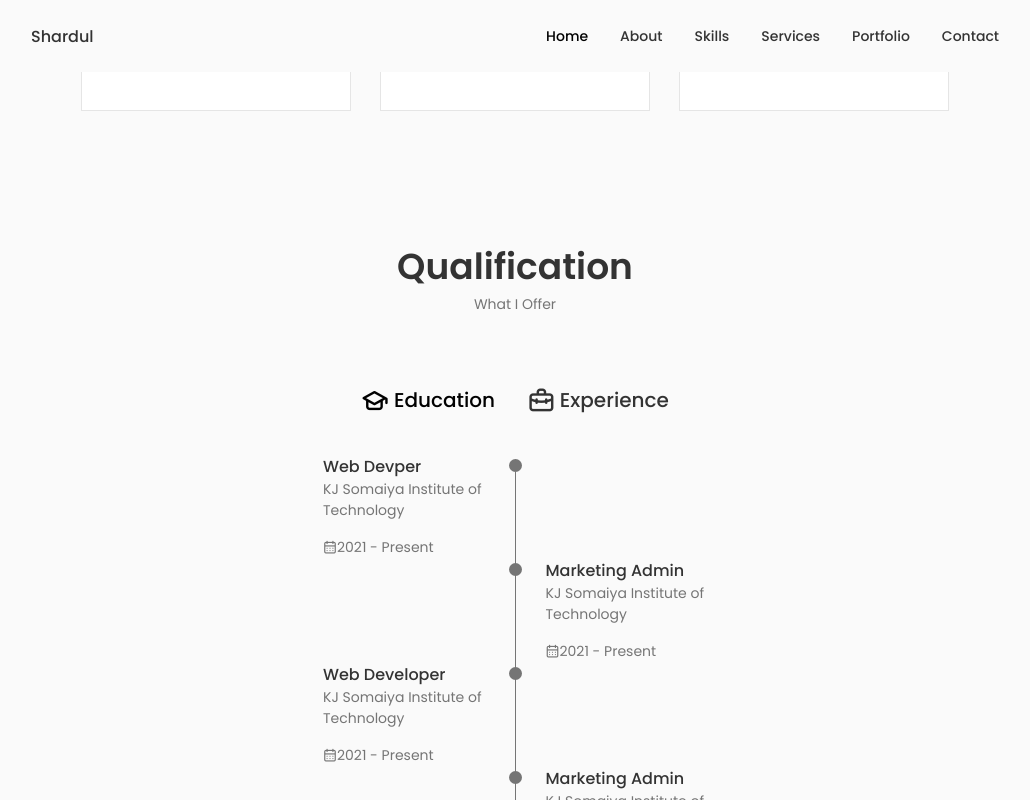
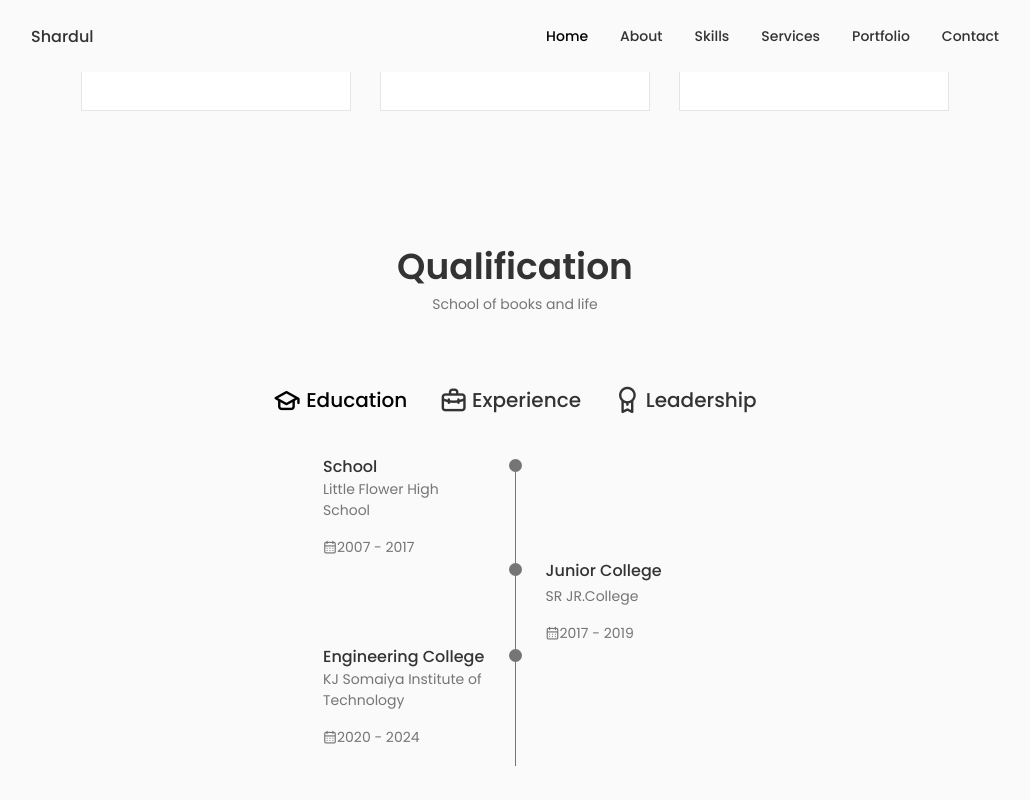
Before and after one commit to shardulgawande27/portfolioWebsite, a React (Create React App) app: page / in a window 1280 px wide. Both pictures are taken after a click on the element "Education". Shown: the part 2520-3320 px from the top of the page, without its empty margins (125-1155 px from the left). Built offline with nearby package versions, Linux system fonts and the light colour scheme.

Commit message:
forth commit

```diff
--- a/src/components/contact/Contact.jsx
+++ b/src/components/contact/Contact.jsx
@@ -1,70 +1,77 @@
-import React,{ useRef } from 'react'
-import "./contact.css"
-import emailjs from '@emailjs/browser';
+import React, { useRef } from "react";
+import "./contact.css";
+import emailjs from "@emailjs/browser";
 
 export const Contact = () => {
-
   const form = useRef();
 
   const sendEmail = (e) => {
     e.preventDefault();
 
-      emailjs.sendForm('service_vex7ehl', 'template_zt7qd3d', form.current, 'X5eT_WK7ZVcdLOODa')
+    emailjs.sendForm(
+      "service_vex7ehl",
+      "template_zt7qd3d",
+      form.current,
+      "X5eT_WK7ZVcdLOODa"
+    );
     e.target.reset();
-    }
+  };
 
   return (
     <section className="contact section" id="contact">
       <h2 className="section__title">Get in touch</h2>
-      <span className="section__subtitle">
-        Contact Me
-      </span>
+      <span className="section__subtitle">Contact Me</span>
 
       <div className="contact__container container grid">
         <div className="contact__content">
-            <h3 className="contact__title">
-                Talk to me
-            </h3>
+          <h3 className="contact__title">Talk to me</h3>
 
           <div className="contact__info">
             <div className="contact__card">
               <i className="bx bx-mail-send contact__card-icon"></i>
               <h3 className="contact__card-title">Email</h3>
-                    <span className="contact__card-data">user@gmail.com</span>
+              <span className="contact__card-data">shardul.g@somaiya.edu</span>
 
-                    <a href="mailto:shardul.g@somaiya.edu" className="contact__button">Write me <i className="bx bx-right-arrow-alt contact__button-icon">
-                        </i></a>
+              <a
+                href="mailto:shardul.g@somaiya.edu"
+                className="contact__button"
+              >
+                Write me{" "}
+                <i className="bx bx-right-arrow-alt contact__button-icon"></i>
+              </a>
             </div>
             <div className="contact__card">
               <i className="bx bxl-whatsapp contact__card-icon"></i>
               <h3 className="contact__card-title">Whatsapp</h3>
               <span className="contact__card-data">+91-9967088007</span>
 
-                    <a href="" className="contact__button">Write me <i className="bx bx-right-arrow-alt contact__button-icon">
-                        </i></a>
+              <a href="" className="contact__button">
+                Write me{" "}
+                <i className="bx bx-right-arrow-alt contact__button-icon"></i>
+              </a>
             </div>
             <div className="contact__card">
               <i className="bx bxl-instagram contact__card-icon"></i>
               <h3 className="contact__card-title">Instagram</h3>
               <span className="contact__card-data">@shardul_gawande</span>
 
-                    <a href="" className="contact__button">Write me <i className="bx bx-right-arrow-alt contact__button-icon">
-                        </i></a>
+              <a href="" className="contact__button">
+                Write me{" "}
+                <i className="bx bx-right-arrow-alt contact__button-icon"></i>
+              </a>
             </div>
           </div>
         </div>
         <div className="contact__content">
-            <h3 className="contact__title">
-                Write me your project
-            </h3>
-            <form  ref={form} onSubmit={sendEmail} className="contact__form">
+          <h3 className="contact__title">Write me your project</h3>
+          <form ref={form} onSubmit={sendEmail} className="contact__form">
             <div className="contact__form-div">
               <label className="contact__form-tag">Name</label>
               <input
                 type="text"
-                    name = "name"
+                name="name"
                 className="contact__form-input"
-                    placeholder='Insert your name'
+                placeholder="Insert your name"
               />
             </div>
 
@@ -72,9 +79,9 @@ export const Contact = () => {
               <label className="contact__form-tag">Email</label>
               <input
                 type="email"
-                    name = "email"
+                name="email"
                 className="contact__form-input"
-                    placeholder='Insert your name'
+                placeholder="Insert your name"
               />
             </div>
             <div className="contact__form-div contact__form-area">
@@ -83,12 +90,12 @@ export const Contact = () => {
                 name="project"
                 cols="30"
                 rows="10"
-                    className='contact__form-input'
-                    placeholder='Write your project'
-                    >
-                    </textarea>
+                className="contact__form-input"
+                placeholder="Write your project"
+              ></textarea>
             </div>
-                <button className="button button--flex">Send Message
+            <button className="button button--flex">
+              Send Message
               <svg
                 className="button__icon"
                 xmlns="http://www.w3.org/2000/svg"
@@ -111,5 +118,5 @@ export const Contact = () => {
         </div>
       </div>
     </section>
-  )
-}
+  );
+};
--- a/src/components/home/Data.jsx
+++ b/src/components/home/Data.jsx
@@ -1,4 +1,4 @@
-import React from 'react'
+import React from "react";
 
 const Data = () => {
   return (
@@ -56,9 +56,10 @@ const Data = () => {
         </svg>
       </h1>
       <h3 className="home__subtitle">Full Stack Developer</h3>
-        <p className="home__description">xyzvndvndinvoisoiein</p>
+      <p className="home__description">"I am not a coder"</p>
 
-        <a href="#contact" className="button button--flex">Say Hello
+      <a href="#contact" className="button button--flex">
+        Say Hello
         <svg
           className="button__icon"
           xmlns="http://www.w3.org/2000/svg"
@@ -78,8 +79,7 @@ const Data = () => {
         </svg>
       </a>
     </div>
-  )
-}
-
+  );
+};
 
 export default Data;
--- a/src/components/home/Social.jsx
+++ b/src/components/home/Social.jsx
@@ -1,20 +1,31 @@
-import React from 'react'
+import React from "react";
 
 const Social = () => {
   return (
     <div className="home__social">
-        <a href="" className='home__social-icon' target='_blank'>
-        <i className="uil uil-instagram"></i>
-        </a>
-        <a href="" className='home__social-icon' target='_blank'>
+      <a
+        href="https://www.linkedin.com/in/shardul-gawande-41a518214/"
+        className="home__social-icon"
+        target="_blank"
+      >
+        <i className="uil uil-linkedin-alt"></i>
+      </a>
+      <a
+        href="https://twitter.com/Shardul_Codes"
+        className="home__social-icon"
+        target="_blank"
+      >
         <i className="uil uil-twitter-alt"></i>
-        </a>
-        <a href="" className='home__social-icon' target='_blank'>
+      </a>
+      <a
+        href="https://github.com/shardulgawande27"
+        className="home__social-icon"
+        target="_blank"
+      >
         <i className="uil uil-github"></i>
-        </a>
-
+      </a>
     </div>
-  )
-}
+  );
+};
 
 export default Social;
--- a/src/components/qualification/Qualification.jsx
+++ b/src/components/qualification/Qualification.jsx
@@ -12,7 +12,7 @@ const Qualification = () => {
   return (
     <section className="qualification section" id="qualification">
       <h2 className="section__title">Qualification</h2>
-      <span className="section__subtitle">What I Offer</span>
+      <span className="section__subtitle">School of books and life</span>
 
       <div className="qualification__container container">
         <div className="qualification__tabs">
@@ -38,6 +38,17 @@ const Qualification = () => {
             <i className="uil uil-briefcase-alt qualification__icon"></i>
             Experience
           </div>
+          <div
+            className={
+              toggleState === 3
+                ? "qualification__button qualification__active button--flex"
+                : "qualification__button  button--flex"
+            }
+            onClick={() => toggleTab(3)}
+          >
+            <i className="uil uil-award-alt qualification__icon"></i>
+            Leadership
+          </div>
         </div>
 
         <div className="qualification__sections">
@@ -50,12 +61,12 @@ const Qualification = () => {
           >
             <div className="qualification__data">
               <div>
-                <h3 className="qualification__title">Web Devper</h3>
+                <h3 className="qualification__title">School</h3>
                 <span className="qualification__subtitle">
-                  KJ Somaiya Institute of Technology
+                  Little Flower High School
                 </span>
                 <div className="qualification__calendar">
-                  <i className="uil uil-calendar-alt"></i>2021 - Present
+                  <i className="uil uil-calendar-alt"></i>2007 - 2017
                 </div>
               </div>
               <div>
@@ -73,6 +84,39 @@ const Qualification = () => {
               </div>
 
               <div>
+                <h3 className="qualification__title">Junior College</h3>
+                <span className="qualification__subtitle">SR JR.College</span>
+                <div className="qualification__calendar">
+                  <i className="uil uil-calendar-alt"></i>2017 - 2019
+                </div>
+              </div>
+            </div>
+
+            <div className="qualification__data">
+              <div>
+                <h3 className="qualification__title">Engineering College</h3>
+                <span className="qualification__subtitle">
+                  KJ Somaiya Institute of Technology
+                </span>
+                <div className="qualification__calendar">
+                  <i className="uil uil-calendar-alt"></i>2020 - 2024
+                </div>
+              </div>
+              <div>
+                <span className="qualification__rounder"></span>
+                <span className="qualification__line"></span>
+              </div>
+            </div>
+
+            <div className="qualification__data">
+              <div></div>
+
+              {/* <div>
+                <span className="qualification__rounder"></span>
+                <span className="qualification__line"></span>
+              </div> */}
+
+              {/* <div>
                 <h3 className="qualification__title">Marketing Admin</h3>
                 <span className="qualification__subtitle">
                   KJ Somaiya Institute of Technology
@@ -80,17 +124,25 @@ const Qualification = () => {
                 <div className="qualification__calendar">
                   <i className="uil uil-calendar-alt"></i>2021 - Present
                 </div>
-              </div>
+              </div> */}
             </div>
+          </div>
 
+          <div
+            className={
+              toggleState === 2
+                ? "qualification__content qualification__content-active"
+                : "qualification__content"
+            }
+          >
             <div className="qualification__data">
               <div>
-                <h3 className="qualification__title">Web Developer</h3>
-                <span className="qualification__subtitle">
-                  KJ Somaiya Institute of Technology
-                </span>
+                <h3 className="qualification__title">
+                  Web Developer & Digital Marketer
+                </h3>
+                <span className="qualification__subtitle">HAM Tech</span>
                 <div className="qualification__calendar">
-                  <i className="uil uil-calendar-alt"></i>2021 - Present
+                  <i className="uil uil-calendar-alt"></i> Jun 2021 - Feb 2022
                 </div>
               </div>
               <div>
@@ -108,7 +160,17 @@ const Qualification = () => {
               </div>
 
               <div>
-                <h3 className="qualification__title">Marketing Admin</h3>
+                <h3 className="qualification__title">Sales Executive</h3>
+                <span className="qualification__subtitle">Analytica</span>
+                <div className="qualification__calendar">
+                  <i className="uil uil-calendar-alt"></i> Jun 2022 - Jun 2022
+                </div>
+              </div>
+            </div>
+
+            {/* <div className="qualification__data">
+              <div>
+                <h3 className="qualification__title">Web Developer</h3>
                 <span className="qualification__subtitle">
                   KJ Somaiya Institute of Technology
                 </span>
@@ -116,24 +178,25 @@ const Qualification = () => {
                   <i className="uil uil-calendar-alt"></i>2021 - Present
                 </div>
               </div>
-            </div>
+              <div>
+                <span className="qualification__rounder"></span>
+                <span className="qualification__line"></span>
+              </div>
+            </div> */}
           </div>
-
           <div
             className={
-              toggleState === 2
+              toggleState === 3
                 ? "qualification__content qualification__content-active"
                 : "qualification__content"
             }
           >
             <div className="qualification__data">
               <div>
-                <h3 className="qualification__title">Web Developer</h3>
-                <span className="qualification__subtitle">
-                  KJ Somaiya Institute of Technology
-                </span>
+                <h3 className="qualification__title">Volunteer</h3>
+                <span className="qualification__subtitle">JB Charity</span>
                 <div className="qualification__calendar">
-                  <i className="uil uil-calendar-alt"></i>2021 - Present
+                  <i className="uil uil-calendar-alt"></i> 2019 - present
                 </div>
               </div>
               <div>
@@ -151,29 +214,43 @@ const Qualification = () => {
               </div>
 
               <div>
-                <h3 className="qualification__title">Marketing Admin</h3>
-                <span className="qualification__subtitle">
-                  KJ Somaiya Institute of Technology
-                </span>
+                <h3 className="qualification__title">Finance Secretry</h3>
+                <span className="qualification__subtitle">IOT KJSIT</span>
                 <div className="qualification__calendar">
-                  <i className="uil uil-calendar-alt"></i>2021 - Present
+                  <i className="uil uil-calendar-alt"></i> July 2021 - Feb 2022
                 </div>
               </div>
             </div>
 
             <div className="qualification__data">
               <div>
-                <h3 className="qualification__title">Web Developer</h3>
+                <h3 className="qualification__title">Marketing Member</h3>
                 <span className="qualification__subtitle">
-                  KJ Somaiya Institute of Technology
+                  Students' Council KJSIT
                 </span>
                 <div className="qualification__calendar">
-                  <i className="uil uil-calendar-alt"></i>2021 - Present
+                  <i className="uil uil-calendar-alt"></i> Sept 2021 - Dec 2022
                 </div>
               </div>
               <div>
                 <span className="qualification__rounder"></span>
                 <span className="qualification__line"></span>
+              </div>
+            </div>
+            <div className="qualification__data">
+              <div></div>
+
+              <div>
+                <span className="qualification__rounder"></span>
+                <span className="qualification__line"></span>
+              </div>
+
+              <div>
+                <h3 className="qualification__title">Marketing Admin</h3>
+                <span className="qualification__subtitle">IETE KJSIT</span>
+                <div className="qualification__calendar">
+                  <i className="uil uil-calendar-alt"></i> Jan 2022 - Jan 2023
+                </div>
               </div>
             </div>
           </div>
--- a/src/components/work/Data.jsx
+++ b/src/components/work/Data.jsx
@@ -3,6 +3,7 @@ import Work2 from "../../assets/work2.png";
 import Work3 from "../../assets/work3.png";
 import Work4 from "../../assets/work4.png";
 import Work5 from "../../assets/work5.png";
+import Work6 from "../../assets/work6.png";
 
 export const projectsData = [
   {
@@ -41,9 +42,17 @@ export const projectsData = [
     id: 5,
     image: Work5,
     title: "BotGenius (Video)",
-    category: "Full Stack",
+    category: "MERN Stack",
     link: "https://drive.google.com/file/d/1nxI89eH_AFaJbZEQraDvjhSXfOkWg5ry/view?usp=sharing",
     code: "https://github.com/shardulgawande27/BotGenuis",
+  },
+  {
+    id: 6,
+    image: Work6,
+    title: "ProHire (Freelancing)",
+    category: "React Js",
+    link: "https://prohireco.netlify.app/",
+    code: "https://github.com/shardulgawande27/ProHire",
   },
 ];
 
--- a/src/components/work/WorksItems.jsx
+++ b/src/components/work/WorksItems.jsx
@@ -6,12 +6,12 @@ export const WorksItems = ({ item }) => {
       <img src={item.image} alt="" className="work__img" />
       <h3 className="work__title">{item.title}</h3>
       {item.link != null ? (
-        <a href={item.link} className="work__button">
+        <a href={item.link} target="_blank" className="work__button">
           Demo <i className="bx bx-right-arrow-alt work__button-icon"></i>
         </a>
       ) : null}
       {item.code != null ? (
-        <a href={item.code} className="work__button">
+        <a href={item.code} target="_blank" className="work__button">
           Code <i className="bx bx-right-arrow-alt work__button-icon"></i>
         </a>
       ) : null}
```
Also changed, not shown: src/components/services/Services.jsx (+31 -48 lines), src/assets/work6.png (added). Lines whose indentation alone changed are shown as unchanged.
